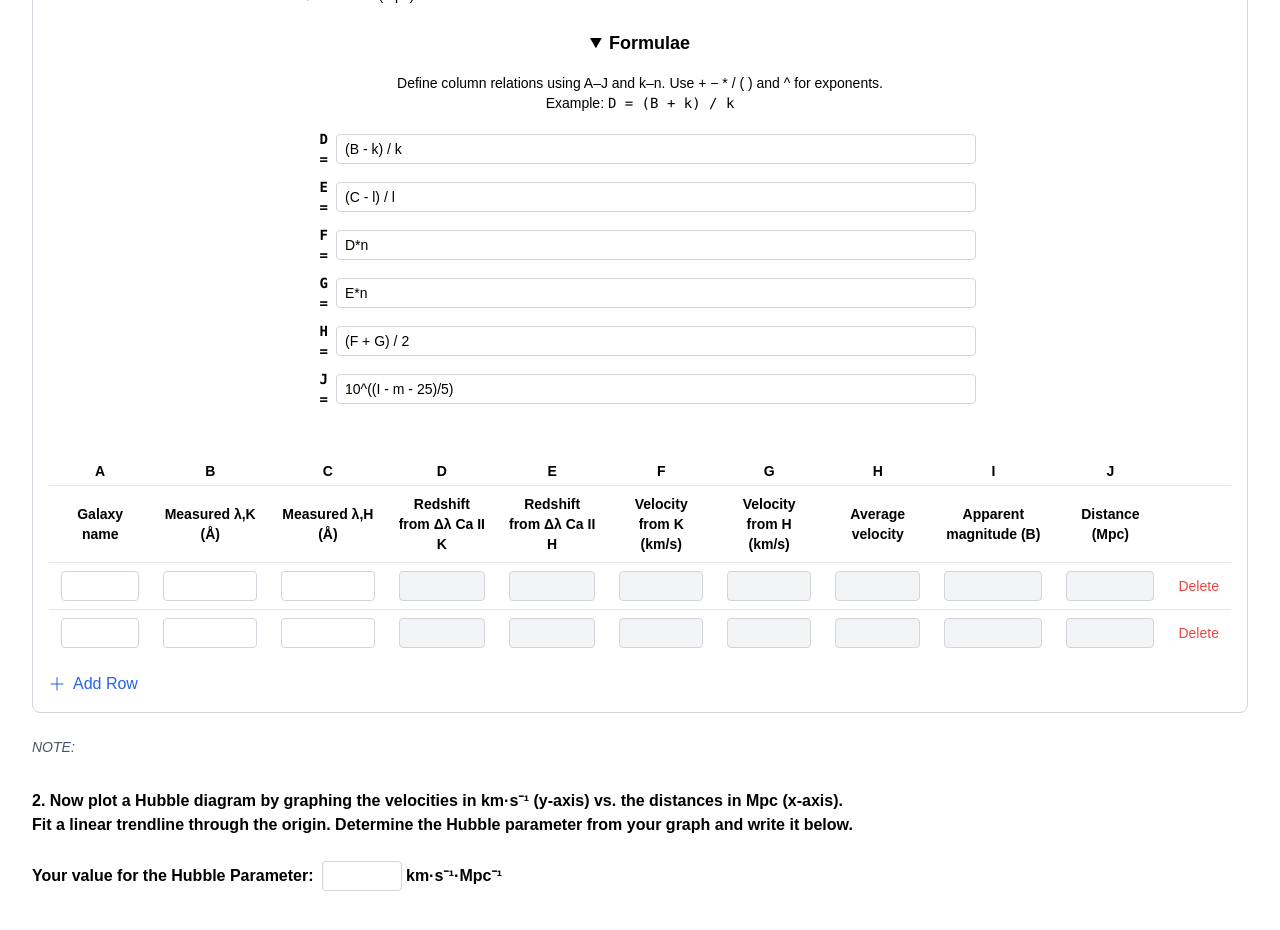
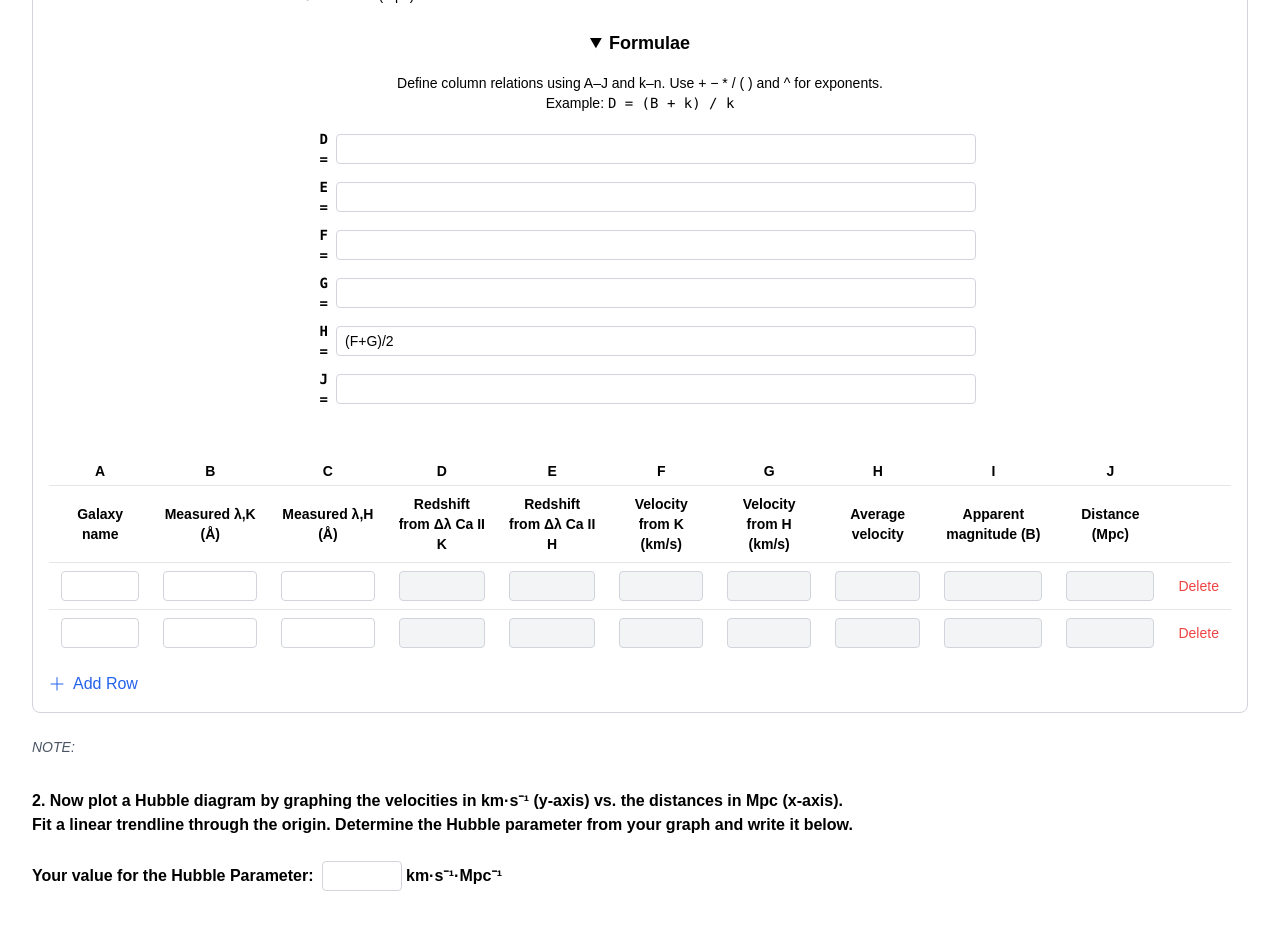
Before and after one commit to 08dhuh/astro-front, a Next.js app: page /HubbleRedshiftAnalysis in a window 1280 px wide. Shown: the part 960-1890 px from the top of the page. Built offline with nearby package versions, Linux system fonts and the light colour scheme.

Commit message:
HRA: change to the initial set of parameters

```diff
--- a/src/app/HubbleRedshiftAnalysis/LabDataTable.js
+++ b/src/app/HubbleRedshiftAnalysis/LabDataTable.js
@@ -60,8 +60,8 @@ function isValidNumber(value) {
 
 export default function LabDataTable({ rows, setRows }) {
   //const [rows, setRows] = useState([Array(columnDefs.length).fill("")]);
-  //const [formulas, setFormulas] = useState(initialFormulas);
-  const [formulas, setFormulas] = useState(correctFormulas);
+  const [formulas, setFormulas] = useState(initialFormulas);
+  //const [formulas, setFormulas] = useState(correctFormulas);
 
   const handleGalaxyNameChange = (rowIdx, value) => {
     const updated = [...rows];
```
